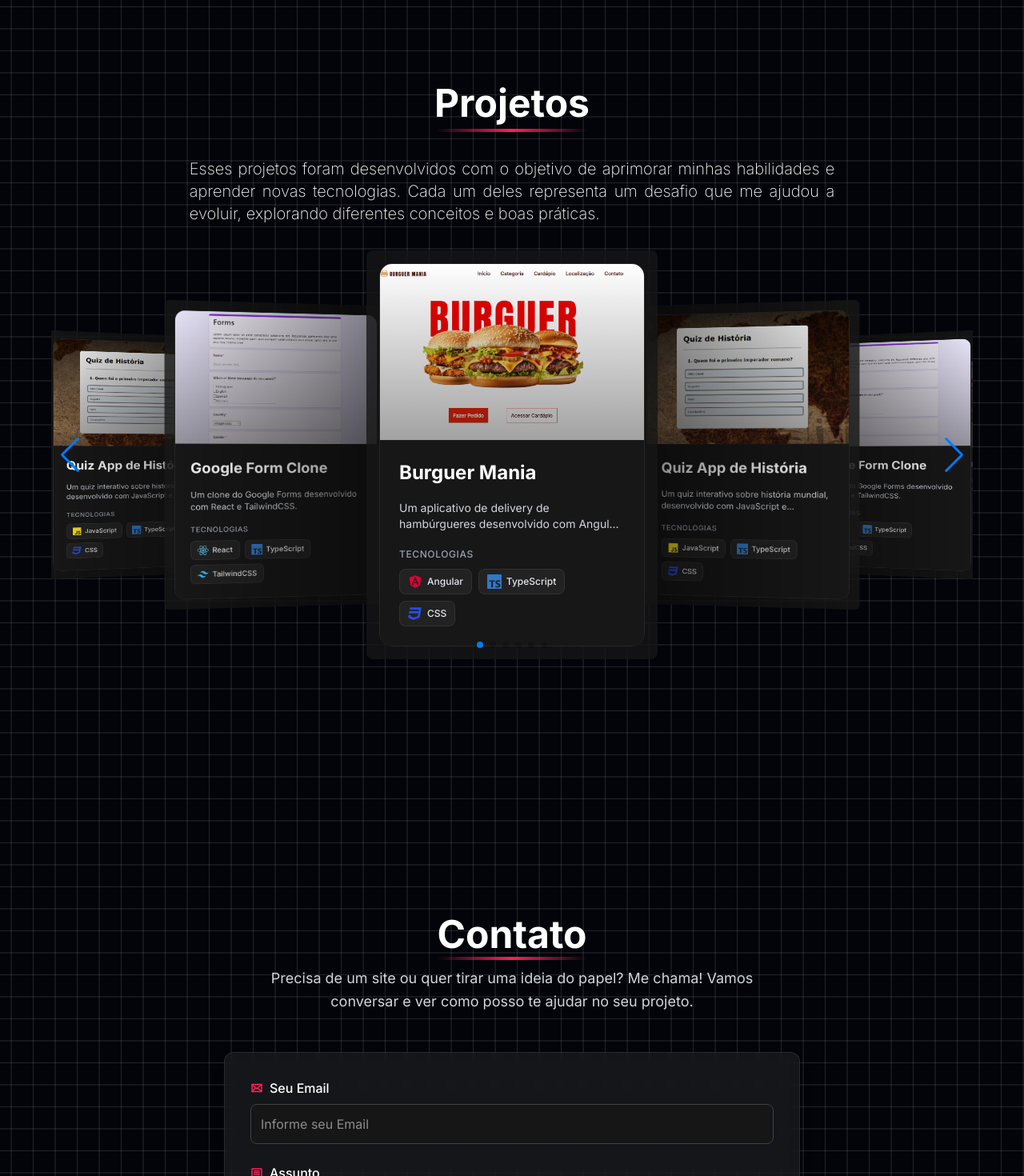
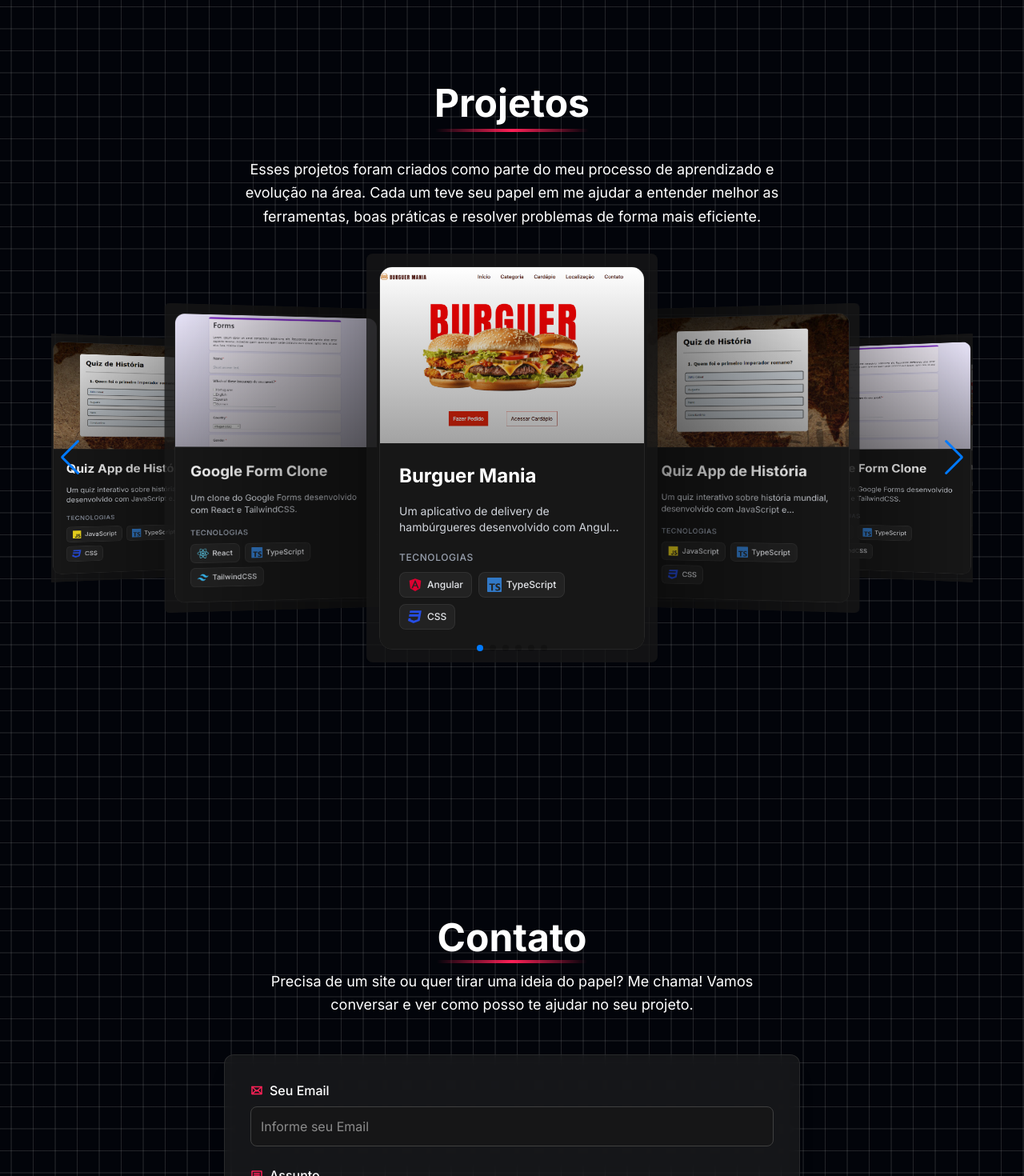
Before and after one commit to ssergiofeitosa/Portfolio, a React (Vite) app: page / in a window 1280 px wide. Shown: the part 775-2245 px from the top of the page at 80% size. Built offline with nearby package versions, Linux system fonts and the light colour scheme.

Commit message:
chore: changed form and projects sections text

```diff
--- a/src/components/Contact.tsx
+++ b/src/components/Contact.tsx
@@ -55,7 +55,7 @@ const Contact = () => {
             Contato
             <span className="absolute -bottom-2 left-0 w-full h-1 bg-gradient-to-r from-transparent via-rose-500 to-transparent"></span>
           </h2>
-          <p className="text-gray-300 text-lg max-w-2xl mx-auto leading-relaxed">
+          <p className="text-white text-lg max-w-2xl mx-auto leading-relaxed">
             Precisa de um site ou quer tirar uma ideia do papel? Me chama! Vamos
             conversar e ver como posso te ajudar no seu projeto.
           </p>
--- a/src/components/swiper/Swiper.tsx
+++ b/src/components/swiper/Swiper.tsx
@@ -90,11 +90,11 @@ const Swiperr = () => {
           </h2>
           <div className="h-1 bg-gradient-to-r from-transparent via-rose-500 to-transparent w-48 mx-auto mb-8"></div>
 
-          <p className="text-white font-extralight sm:text-xl text-justify">
-            Esses projetos foram desenvolvidos com o objetivo de aprimorar
-            minhas habilidades e aprender novas tecnologias. Cada um deles
-            representa um desafio que me ajudou a evoluir, explorando diferentes
-            conceitos e boas práticas.
+          <p className="text-white text-lg max-w-2xl mx-auto leading-relaxed">
+            Esses projetos foram criados como parte do meu processo de
+            aprendizado e evolução na área. Cada um teve seu papel em me ajudar
+            a entender melhor as ferramentas, boas práticas e resolver problemas
+            de forma mais eficiente.
           </p>
         </div>
         <Swiper
```
